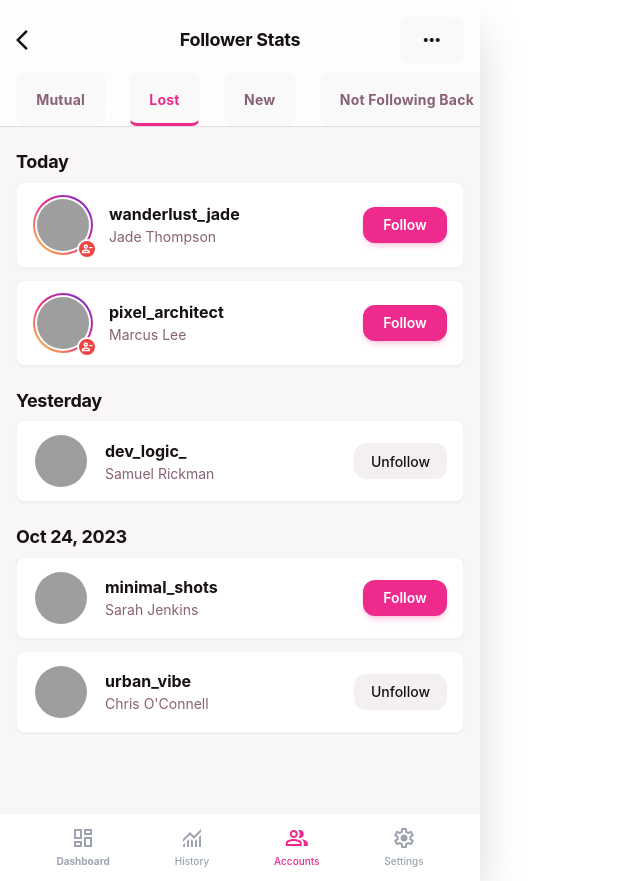
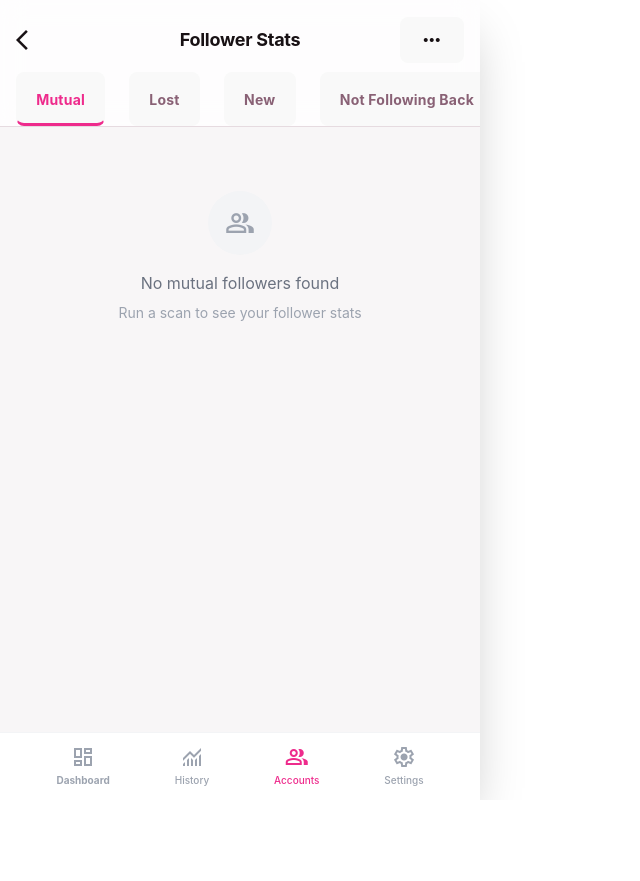
Before and after one commit to dohaidang/InstaTrack-Extension, a React (Vite) app: page /#/stats in a window 1280 px wide. Shown: the whole page, without its empty margins (0-640 px from the left). After the commit the page ends 800 px from the top, so only its background shows below. Built offline with nearby package versions, Linux system fonts and the light colour scheme; grey boxes are pictures that could not be loaded.

Commit message:
update display list

```diff
--- a/src/pages/FollowerStats.tsx
+++ b/src/pages/FollowerStats.tsx
@@ -1,12 +1,55 @@
 import React, { useState } from 'react';
 import { useNavigate } from 'react-router-dom';
 import Avatar from '../components/Avatar';
+import { useFollowerData } from '../hooks/useFollowerData';
+
+interface Follower {
+  id: string;
+  username: string;
+  fullName: string;
+  avatarUrl: string;
+}
 
 const FollowerStats = () => {
   const navigate = useNavigate();
-  const [activeTab, setActiveTab] = useState('Lost');
+  const { stats, loading } = useFollowerData();
+  const [activeTab, setActiveTab] = useState<'Mutual' | 'Lost' | 'New' | 'Not Following Back'>('Mutual');
 
-  const tabs = ['Mutual', 'Lost', 'New', 'Not Following Back'];
+  const tabs: Array<'Mutual' | 'Lost' | 'New' | 'Not Following Back'> = ['Mutual', 'Lost', 'New', 'Not Following Back'];
+
+  // Get current list based on active tab
+  const getCurrentList = (): Follower[] => {
+    switch (activeTab) {
+      case 'Mutual':
+        return stats.mutualList || [];
+      case 'Lost':
+        return stats.lostFollowersList || [];
+      case 'New':
+        return stats.newFollowersList || [];
+      case 'Not Following Back':
+        return stats.notFollowingBackList || [];
+      default:
+        return [];
+    }
+  };
+
+  const currentList = getCurrentList();
+
+  // Get tab count for badge
+  const getTabCount = (tab: string): number => {
+    switch (tab) {
+      case 'Mutual':
+        return stats.mutualCount || 0;
+      case 'Lost':
+        return stats.lostFollowersCount || 0;
+      case 'New':
+        return stats.newFollowersCount || 0;
+      case 'Not Following Back':
+        return stats.notFollowingBackCount || 0;
+      default:
+        return 0;
+    }
+  };
 
   return (
     <div className="pb-20">
@@ -37,69 +80,76 @@ const FollowerStats = () => {
                   : 'border-b-transparent text-[#896175] dark:text-white/60'
                 }`}
               >
-                <p className="text-sm font-bold leading-normal tracking-[0.015em]">{tab}</p>
+                <p className="text-sm font-bold leading-normal tracking-[0.015em]">
+                  {tab} {getTabCount(tab) > 0 && <span className="ml-1 text-xs opacity-70">({getTabCount(tab)})</span>}
+                </p>
               </button>
             ))}
           </div>
         </div>
       </div>
 
-      <div className="px-4">
-        {/* Today Group */}
-        <h3 className="text-[#181114] dark:text-white text-lg font-bold leading-tight tracking-[-0.015em] pb-2 pt-6">Today</h3>
-        <div className="flex flex-col gap-3">
-          <UserCard
-            username="wanderlust_jade"
-            name="Jade Thompson"
-            img="https://picsum.photos/201"
-            type="Lost"
-          />
-          <UserCard
-            username="pixel_architect"
-            name="Marcus Lee"
-            img="https://picsum.photos/202"
-            type="Lost"
-          />
-        </div>
+      <div className="px-4 pt-4">
+        {/* Loading State */}
+        {loading && (
+          <div className="flex flex-col items-center justify-center py-12">
+            <div className="animate-spin rounded-full h-8 w-8 border-b-2 border-primary mb-4"></div>
+            <p className="text-gray-500 dark:text-gray-400">Loading...</p>
+          </div>
+        )}
 
-        {/* Yesterday Group */}
-        <h3 className="text-[#181114] dark:text-white text-lg font-bold leading-tight tracking-[-0.015em] pb-2 pt-6">Yesterday</h3>
-        <div className="flex flex-col gap-3">
-          <UserCard
-            username="dev_logic_"
-            name="Samuel Rickman"
-            img="https://picsum.photos/203"
-            type="Following"
-          />
-        </div>
+        {/* Empty State */}
+        {!loading && currentList.length === 0 && (
+          <div className="flex flex-col items-center justify-center py-12">
+            <div className="size-16 rounded-full bg-gray-100 dark:bg-white/10 flex items-center justify-center mb-4">
+              <span className="material-symbols-outlined text-3xl text-gray-400">
+                {activeTab === 'Lost' ? 'person_remove' :
+                 activeTab === 'New' ? 'person_add' :
+                 activeTab === 'Mutual' ? 'group' : 'person_search'}
+              </span>
+            </div>
+            <p className="text-gray-500 dark:text-gray-400 text-center">
+              {activeTab === 'Lost' && 'No lost followers yet'}
+              {activeTab === 'New' && 'No new followers yet'}
+              {activeTab === 'Mutual' && 'No mutual followers found'}
+              {activeTab === 'Not Following Back' && 'Everyone you follow follows you back!'}
+            </p>
+            <p className="text-gray-400 dark:text-gray-500 text-sm mt-2 text-center">
+              Run a scan to see your follower stats
+            </p>
+          </div>
+        )}
 
-        {/* Date Group */}
-        <h3 className="text-[#181114] dark:text-white text-lg font-bold leading-tight tracking-[-0.015em] pb-2 pt-6">Oct 24, 2023</h3>
-        <div className="flex flex-col gap-3">
-          <UserCard
-            username="minimal_shots"
-            name="Sarah Jenkins"
-            img="https://picsum.photos/204"
-            type="NotFollowing"
-          />
-           <UserCard
-            username="urban_vibe"
-            name="Chris O'Connell"
-            img="https://picsum.photos/205"
-            type="Following"
-          />
-        </div>
+        {/* User List */}
+        {!loading && currentList.length > 0 && (
+          <div className="flex flex-col gap-3">
+            {currentList.map((user) => (
+              <UserCard
+                key={user.id || user.username}
+                username={user.username}
+                name={user.fullName || user.username}
+                img={user.avatarUrl}
+                type={activeTab === 'Lost' ? 'Lost' : activeTab === 'Not Following Back' ? 'NotFollowing' : 'Following'}
+              />
+            ))}
+          </div>
+        )}
       </div>
     </div>
   );
 };
 
 const UserCard = ({ username, name, img, type }: { username: string, name: string, img: string, type: 'Lost' | 'Following' | 'NotFollowing' }) => {
+  const handleAction = () => {
+    // Open Instagram profile in new tab
+    window.open(`https://www.instagram.com/${username}/`, '_blank');
+  };
+
   return (
     <div className="flex items-center gap-4 bg-white dark:bg-white/5 px-4 min-h-[72px] py-3 justify-between rounded-lg shadow-sm border border-gray-100 dark:border-white/5">
-      <div className="flex items-center gap-4">
+      <div className="flex items-center gap-4 cursor-pointer" onClick={handleAction}>
         <div className="relative">
-          <Avatar src={img} size="md" hasStory={type === 'Lost'} />
+          <Avatar src={img || `https://ui-avatars.com/api/?name=${username}&background=random`} size="md" hasStory={type === 'Lost'} />
           {type === 'Lost' && (
              <div className="absolute -bottom-1 -right-1 bg-red-500 rounded-full p-0.5 border-2 border-white dark:border-background-dark flex items-center justify-center">
                 <span className="material-symbols-outlined text-white text-[12px] font-bold">person_remove</span>
@@ -112,15 +162,16 @@ const UserCard = ({ username, name, img, type }: { username: string, name: strin
         </div>
       </div>
       <div className="shrink-0">
-        {type === 'Following' ? (
-          <button className="flex min-w-[84px] cursor-pointer items-center justify-center overflow-hidden rounded-xl h-9 px-4 bg-[#f4f0f2] dark:bg-white/10 text-[#181114] dark:text-white text-sm font-medium leading-normal w-fit">
-            <span className="truncate">Unfollow</span>
-          </button>
-        ) : (
-          <button className="flex min-w-[84px] cursor-pointer items-center justify-center overflow-hidden rounded-xl h-9 px-4 bg-primary text-white text-sm font-semibold leading-normal w-fit shadow-md shadow-primary/20">
-            <span className="truncate">Follow</span>
-          </button>
-        )}
+        <button
+          onClick={handleAction}
+          className={`flex min-w-[84px] cursor-pointer items-center justify-center overflow-hidden rounded-xl h-9 px-4 ${
+            type === 'Following'
+              ? 'bg-[#f4f0f2] dark:bg-white/10 text-[#181114] dark:text-white'
+              : 'bg-primary text-white shadow-md shadow-primary/20'
+          } text-sm font-medium leading-normal w-fit`}
+        >
+          <span className="truncate">View</span>
+        </button>
       </div>
     </div>
   );
--- a/src/pages/ScanHistory.tsx
+++ b/src/pages/ScanHistory.tsx
@@ -1,129 +1,217 @@
-import React, { useState } from 'react';
+import React, { useState, useEffect } from 'react';
 import { useNavigate } from 'react-router-dom';
-import Avatar from '../components/Avatar';
 
-const FollowerStats = () => {
+interface SnapshotEntry {
+  date: string;
+  followerCount: number;
+  followingCount: number;
+  newCount: number;
+  lostCount: number;
+}
+
+const ScanHistory = () => {
   const navigate = useNavigate();
-  const [activeTab, setActiveTab] = useState('Lost');
+  const [history, setHistory] = useState<SnapshotEntry[]>([]);
+  const [loading, setLoading] = useState(true);
 
-  const tabs = ['Mutual', 'Lost', 'New', 'Not Following Back'];
+  useEffect(() => {
+    loadHistory();
+
+    // Listen for storage changes
+    const listener = (changes: { [key: string]: chrome.storage.StorageChange }, areaName: string) => {
+      if (areaName === 'local' && (changes.snapshots || changes.diffs)) {
+        loadHistory();
+      }
+    };
+    chrome.storage.onChanged.addListener(listener);
+    return () => chrome.storage.onChanged.removeListener(listener);
+  }, []);
+
+  const loadHistory = async () => {
+    try {
+      const result = await chrome.storage.local.get(['snapshots', 'diffs']);
+      const snapshots = result.snapshots || {};
+      const diffs = result.diffs || {};
+
+      // Convert to array and sort by date (newest first)
+      const entries: SnapshotEntry[] = Object.keys(snapshots)
+        .map(date => ({
+          date,
+          followerCount: snapshots[date]?.followers?.length || 0,
+          followingCount: snapshots[date]?.following?.length || 0,
+          newCount: diffs[date]?.newFollowers?.length || diffs[date]?.counts?.new || 0,
+          lostCount: diffs[date]?.lostFollowers?.length || diffs[date]?.counts?.lost || 0,
+        }))
+        .sort((a, b) => new Date(b.date).getTime() - new Date(a.date).getTime());
+
+      setHistory(entries);
+    } catch (error) {
+      console.error('Failed to load history:', error);
+    } finally {
+      setLoading(false);
+    }
+  };
+
+  const formatDate = (dateStr: string): string => {
+    const date = new Date(dateStr);
+    const today = new Date();
+    const yesterday = new Date(today);
+    yesterday.setDate(yesterday.getDate() - 1);
+
+    if (date.toDateString() === today.toDateString()) {
+      return 'Today';
+    } else if (date.toDateString() === yesterday.toDateString()) {
+      return 'Yesterday';
+    } else {
+      return date.toLocaleDateString('en-US', {
+        month: 'short',
+        day: 'numeric',
+        year: date.getFullYear() !== today.getFullYear() ? 'numeric' : undefined
+      });
+    }
+  };
+
+  const formatTime = (dateStr: string): string => {
+    return new Date(dateStr).toLocaleTimeString('en-US', {
+      hour: '2-digit',
+      minute: '2-digit'
+    });
+  };
+
+  const clearHistory = async () => {
+    if (confirm('Are you sure you want to clear all scan history? This cannot be undone.')) {
+      await chrome.storage.local.remove(['snapshots', 'diffs', 'lastSnapshotDate']);
+      setHistory([]);
+    }
+  };
 
   return (
     <div className="pb-20">
       {/* Sticky Top Navigation */}
       <div className="sticky top-0 z-50 bg-white/80 dark:bg-background-dark/80 backdrop-blur-md">
-        <div className="flex items-center p-4 pb-2 justify-between">
+        <div className="flex items-center p-4 pb-4 justify-between border-b border-[#e6dbe0] dark:border-white/10">
           <div onClick={() => navigate(-1)} className="text-[#181114] dark:text-white flex size-12 shrink-0 items-center justify-start cursor-pointer hover:opacity-70">
             <span className="material-symbols-outlined">arrow_back_ios</span>
           </div>
-          <h2 className="text-[#181114] dark:text-white text-lg font-bold leading-tight tracking-[-0.015em] flex-1 text-center">Follower Stats</h2>
+          <h2 className="text-[#181114] dark:text-white text-lg font-bold leading-tight tracking-[-0.015em] flex-1 text-center">Scan History</h2>
           <div className="flex w-12 items-center justify-end">
-            <button className="flex cursor-pointer items-center justify-center text-[#181114] dark:text-white">
-              <span className="material-symbols-outlined">more_horiz</span>
-            </button>
-          </div>
-        </div>
-
-        {/* Tabs */}
-        <div className="pb-0 border-b border-[#e6dbe0] dark:border-white/10">
-          <div className="flex overflow-x-auto no-scrollbar px-4 gap-6">
-            {tabs.map((tab) => (
+            {history.length > 0 && (
               <button
-                key={tab}
-                onClick={() => setActiveTab(tab)}
-                className={`flex flex-col items-center justify-center border-b-[3px] pb-[13px] pt-4 whitespace-nowrap transition-colors ${
-                  activeTab === tab
-                  ? 'border-b-primary text-primary'
-                  : 'border-b-transparent text-[#896175] dark:text-white/60'
-                }`}
+                onClick={clearHistory}
+                className="flex cursor-pointer items-center justify-center text-red-500 hover:text-red-600"
               >
-                <p className="text-sm font-bold leading-normal tracking-[0.015em]">{tab}</p>
+                <span className="material-symbols-outlined">delete</span>
               </button>
-            ))}
+            )}
           </div>
         </div>
       </div>
 
-      <div className="px-4">
-        {/* Today Group */}
-        <h3 className="text-[#181114] dark:text-white text-lg font-bold leading-tight tracking-[-0.015em] pb-2 pt-6">Today</h3>
-        <div className="flex flex-col gap-3">
-          <UserCard
-            username="wanderlust_jade"
-            name="Jade Thompson"
-            img="https://picsum.photos/201"
-            type="Lost"
-          />
-          <UserCard
-            username="pixel_architect"
-            name="Marcus Lee"
-            img="https://picsum.photos/202"
-            type="Lost"
-          />
+      <div className="px-4 pt-4">
+        {/* Loading State */}
+        {loading && (
+          <div className="flex flex-col items-center justify-center py-12">
+            <div className="animate-spin rounded-full h-8 w-8 border-b-2 border-primary mb-4"></div>
+            <p className="text-gray-500 dark:text-gray-400">Loading history...</p>
+          </div>
+        )}
+
+        {/* Empty State */}
+        {!loading && history.length === 0 && (
+          <div className="flex flex-col items-center justify-center py-12">
+            <div className="size-16 rounded-full bg-gray-100 dark:bg-white/10 flex items-center justify-center mb-4">
+              <span className="material-symbols-outlined text-3xl text-gray-400">history</span>
+            </div>
+            <p className="text-gray-500 dark:text-gray-400 text-center">No scan history yet</p>
+            <p className="text-gray-400 dark:text-gray-500 text-sm mt-2 text-center">
+              Run your first scan to see history here
+            </p>
+          </div>
+        )}
+
+        {/* History List */}
+        {!loading && history.length > 0 && (
+          <div className="flex flex-col gap-3">
+            {history.map((entry, index) => (
+              <HistoryCard
+                key={entry.date}
+                date={formatDate(entry.date)}
+                time={formatTime(entry.date)}
+                followerCount={entry.followerCount}
+                followingCount={entry.followingCount}
+                newCount={entry.newCount}
+                lostCount={entry.lostCount}
+                isLatest={index === 0}
+              />
+            ))}
+          </div>
+        )}
+
+        {/* Summary */}
+        {!loading && history.length > 0 && (
+          <div className="mt-6 p-4 bg-gray-50 dark:bg-white/5 rounded-xl border border-gray-100 dark:border-white/10">
+            <p className="text-sm text-gray-500 dark:text-gray-400 text-center">
+              Total {history.length} scan{history.length > 1 ? 's' : ''} recorded
+            </p>
+          </div>
+        )}
+      </div>
+    </div>
+  );
+};
+
+const HistoryCard = ({
+  date,
+  time,
+  followerCount,
+  followingCount,
+  newCount,
+  lostCount,
+  isLatest
+}: {
+  date: string;
+  time: string;
+  followerCount: number;
+  followingCount: number;
+  newCount: number;
+  lostCount: number;
+  isLatest: boolean;
+}) => {
+  return (
+    <div className={`bg-white dark:bg-white/5 p-4 rounded-xl shadow-sm border ${isLatest ? 'border-primary/30 dark:border-primary/30' : 'border-gray-100 dark:border-white/5'}`}>
+      <div className="flex items-center justify-between mb-3">
+        <div className="flex items-center gap-2">
+          <span className="material-symbols-outlined text-primary">calendar_today</span>
+          <div>
+            <p className="text-[#181114] dark:text-white font-bold">{date}</p>
+            <p className="text-xs text-gray-500 dark:text-gray-400">{time}</p>
+          </div>
         </div>
+        {isLatest && (
+          <span className="px-2 py-1 bg-primary/10 text-primary text-xs font-bold rounded-full">Latest</span>
+        )}
+      </div>
 
-        {/* Yesterday Group */}
-        <h3 className="text-[#181114] dark:text-white text-lg font-bold leading-tight tracking-[-0.015em] pb-2 pt-6">Yesterday</h3>
-        <div className="flex flex-col gap-3">
-          <UserCard
-            username="dev_logic_"
-            name="Samuel Rickman"
-            img="https://picsum.photos/203"
-            type="Following"
-          />
+      <div className="grid grid-cols-4 gap-2">
+        <div className="text-center p-2 bg-gray-50 dark:bg-white/5 rounded-lg">
+          <p className="text-sm font-bold text-[#181114] dark:text-white">{followerCount}</p>
+          <p className="text-[10px] text-gray-500 dark:text-gray-400">Followers</p>
         </div>
-
-        {/* Date Group */}
-        <h3 className="text-[#181114] dark:text-white text-lg font-bold leading-tight tracking-[-0.015em] pb-2 pt-6">Oct 24, 2023</h3>
-        <div className="flex flex-col gap-3">
-          <UserCard
-            username="minimal_shots"
-            name="Sarah Jenkins"
-            img="https://picsum.photos/204"
-            type="NotFollowing"
-          />
-           <UserCard
-            username="urban_vibe"
-            name="Chris O'Connell"
-            img="https://picsum.photos/205"
-            type="Following"
-          />
+        <div className="text-center p-2 bg-gray-50 dark:bg-white/5 rounded-lg">
+          <p className="text-sm font-bold text-[#181114] dark:text-white">{followingCount}</p>
+          <p className="text-[10px] text-gray-500 dark:text-gray-400">Following</p>
+        </div>
+        <div className="text-center p-2 bg-green-50 dark:bg-green-900/20 rounded-lg">
+          <p className="text-sm font-bold text-green-600 dark:text-green-400">+{newCount}</p>
+          <p className="text-[10px] text-green-600/70 dark:text-green-400/70">New</p>
+        </div>
+        <div className="text-center p-2 bg-red-50 dark:bg-red-900/20 rounded-lg">
+          <p className="text-sm font-bold text-red-500 dark:text-red-400">-{lostCount}</p>
+          <p className="text-[10px] text-red-500/70 dark:text-red-400/70">Lost</p>
         </div>
       </div>
     </div>
   );
 };
 
-const UserCard = ({ username, name, img, type }: { username: string, name: string, img: string, type: 'Lost' | 'Following' | 'NotFollowing' }) => {
-  return (
-    <div className="flex items-center gap-4 bg-white dark:bg-white/5 px-4 min-h-[72px] py-3 justify-between rounded-lg shadow-sm border border-gray-100 dark:border-white/5">
-      <div className="flex items-center gap-4">
-        <div className="relative">
-          <Avatar src={img} size="md" hasStory={type === 'Lost'} />
-          {type === 'Lost' && (
-             <div className="absolute -bottom-1 -right-1 bg-red-500 rounded-full p-0.5 border-2 border-white dark:border-background-dark flex items-center justify-center">
-                <span className="material-symbols-outlined text-white text-[12px] font-bold">person_remove</span>
-             </div>
-          )}
-        </div>
-        <div className="flex flex-col justify-center">
-          <p className="text-[#181114] dark:text-white text-base font-bold leading-normal line-clamp-1">{username}</p>
-          <p className="text-[#896175] dark:text-white/60 text-sm font-normal leading-normal line-clamp-1">{name}</p>
-        </div>
-      </div>
-      <div className="shrink-0">
-        {type === 'Following' ? (
-          <button className="flex min-w-[84px] cursor-pointer items-center justify-center overflow-hidden rounded-xl h-9 px-4 bg-[#f4f0f2] dark:bg-white/10 text-[#181114] dark:text-white text-sm font-medium leading-normal w-fit">
-            <span className="truncate">Unfollow</span>
-          </button>
-        ) : (
-          <button className="flex min-w-[84px] cursor-pointer items-center justify-center overflow-hidden rounded-xl h-9 px-4 bg-primary text-white text-sm font-semibold leading-normal w-fit shadow-md shadow-primary/20">
-            <span className="truncate">Follow</span>
-          </button>
-        )}
-      </div>
-    </div>
-  );
-};
-
-export default FollowerStats;
+export default ScanHistory;
```
